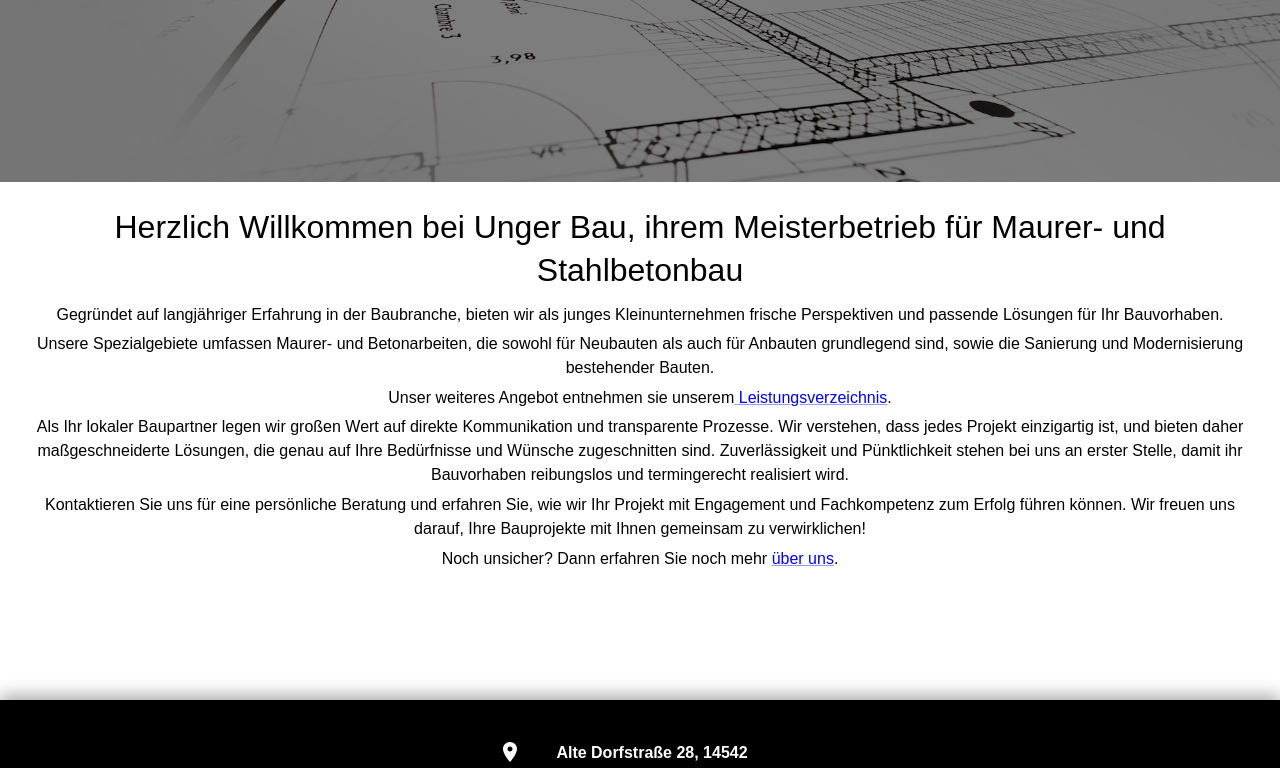
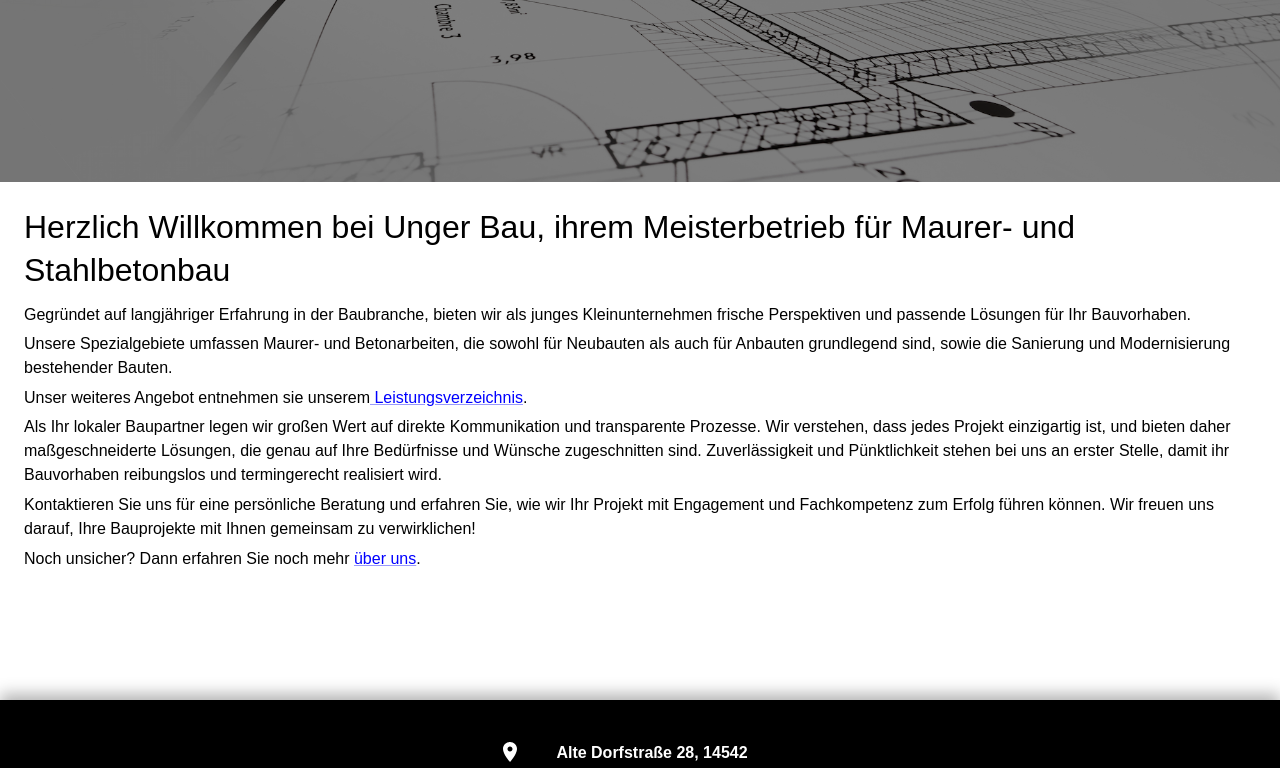
Before and after one commit to Vahedin1/amel-project, a React app: page / in a window 1280 px wide. Shown: the part 658-1426 px from the top of the page. Built offline with nearby package versions, Linux system fonts and the light colour scheme.

Commit message:
Update 8

```diff
--- a/src/components/AppBar.js
+++ b/src/components/AppBar.js
@@ -180,7 +180,7 @@ function ResponsiveAppBar() {
                 flexDirection: 'column',
                 justifyContent: 'center',
                 alignItems: 'center',
-                backgroundColor: colors.white,
+                backgroundColor: colors.black,
                 padding: 0,
                 margin: 0,
               },
@@ -191,8 +191,9 @@ function ResponsiveAppBar() {
               onClick={handleCloseNavMenu}
               sx={{
                 position: 'absolute',
-                top: '200px',
-                right: '175px',
+                top: '100px',          // Adjust this value to move the button higher or lower as needed
+                left: '50%',          // Center horizontally
+                transform: 'translateX(-50%)',
                 color: colors.black,
                 backgroundColor: colors.gray,
               }}
@@ -210,7 +211,7 @@ function ResponsiveAppBar() {
                   marginTop: '0px',
                 }}
               >
-                <Typography sx={pagesItemStyles}>{page}</Typography>
+                <Typography sx={{ ...pagesItemStyles }}>{page}</Typography>
               </MenuItem>
             ))}
           </Dialog>
--- a/src/components/MapGoogle.js
+++ b/src/components/MapGoogle.js
@@ -29,7 +29,9 @@ export default function GooglesMap() {
             <ResponsiveAppBar />
             <APIProvider apiKey={process.env.REACT_APP_GOOGLE_MAPS_API_KEY2}>
                 <div className='map-container' style={{
-                    height: '650px', width: '65%', margin: '0 auto',
+                    height: '650px',
+                    width: {xs: '100%', md: '65%'},
+                    margin: '0 auto',
                     display: 'flex',
                     alignItems: 'center',
                     justifyContent: 'center',
--- a/src/pages/Home.js
+++ b/src/pages/Home.js
@@ -133,7 +133,11 @@ export default function Home() {
                     </Box>
                 </Box>
 
-                <Box sx={{ padding: 3, textAlign: 'center' }}>
+                <Box sx={{
+                    padding: 3,
+                    maxWidth: { xs: "100%", sm: "1300px" },
+                    margin: '0 auto',
+                }}>
                     <Typography variant="h5" component="h1" gutterBottom sx={{ fontSize: { xs: '1.2rem', sm: '2rem' } }}>
                         Herzlich Willkommen bei Unger Bau, ihrem Meisterbetrieb für Maurer- und Stahlbetonbau
                     </Typography>
```
